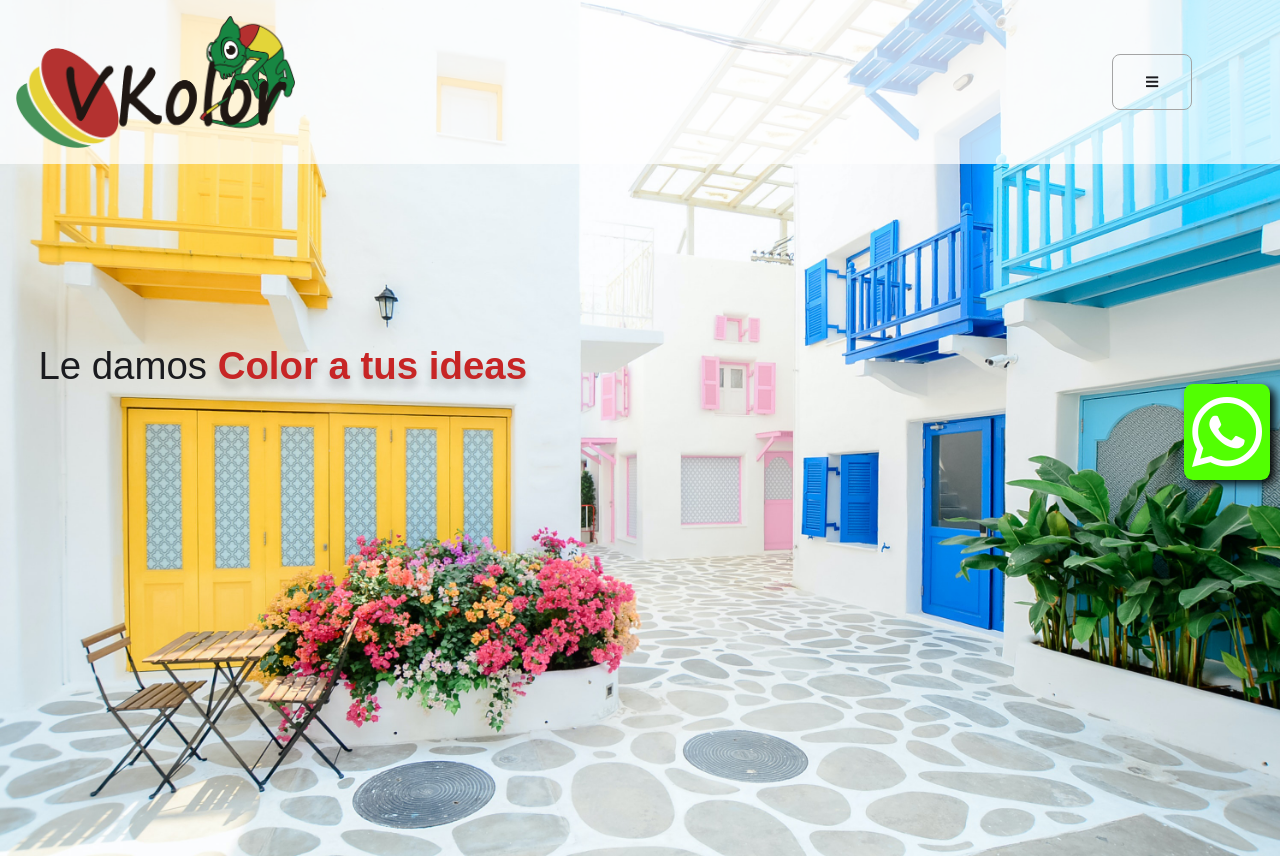
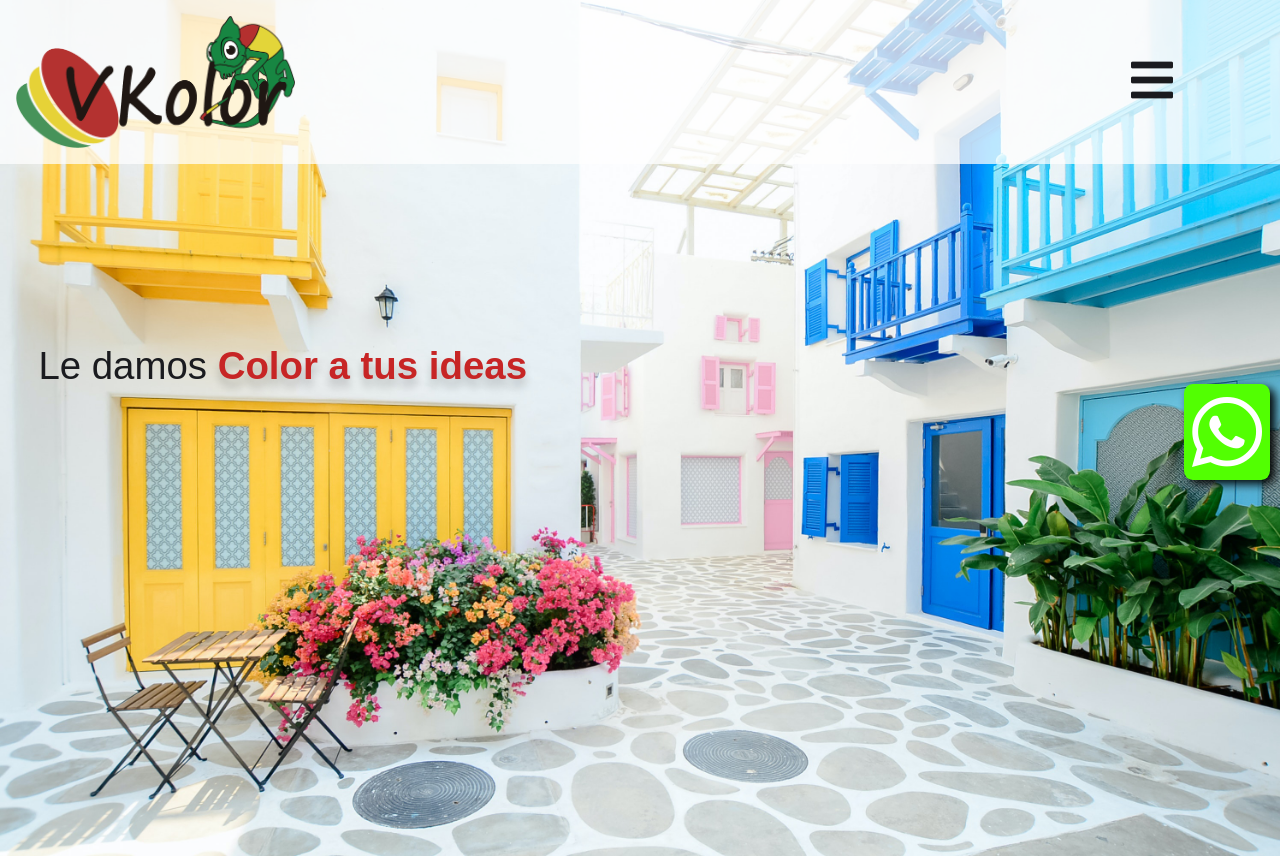
Before and after one commit to chuchulm/vKolors, a React (Create React App) app: page / in a window 1280 px wide. Shown: the top 858 px of the page. Built offline with nearby package versions, Linux system fonts and the light colour scheme.

Commit message:
actuzalicion whatsapp

```diff
--- a/src/component/MenuHamburguesa/_menuBurguer.scss
+++ b/src/component/MenuHamburguesa/_menuBurguer.scss
@@ -16,10 +16,10 @@ aside.open{
 .open-sidebar{
 
 
-    // border: none;
+    border: none;
     width: 5rem;
     height: auto;
-    // font-size: 3rem;
+    font-size: 3rem;
     padding: 1rem;
     background: none;
     cursor: pointer;
```
